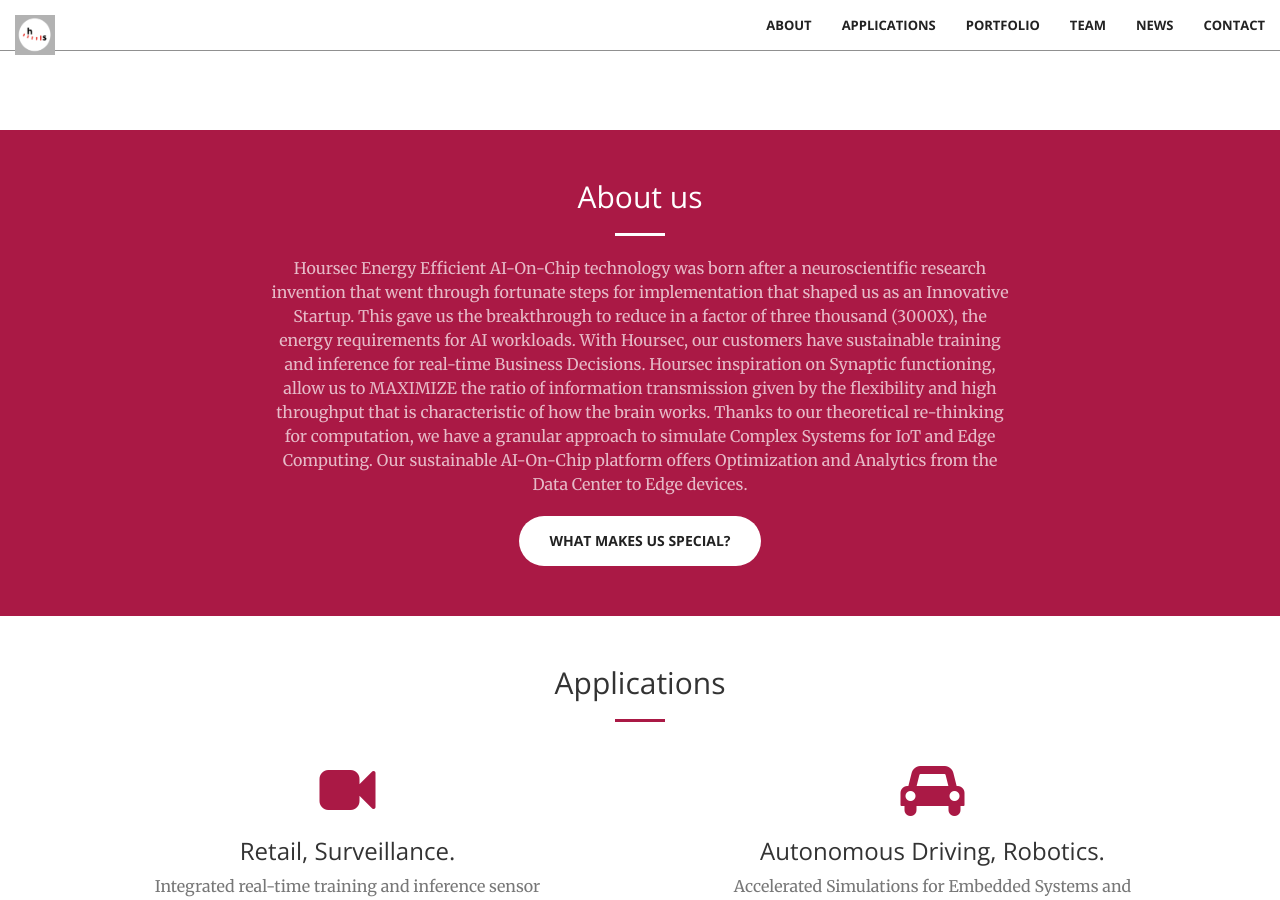
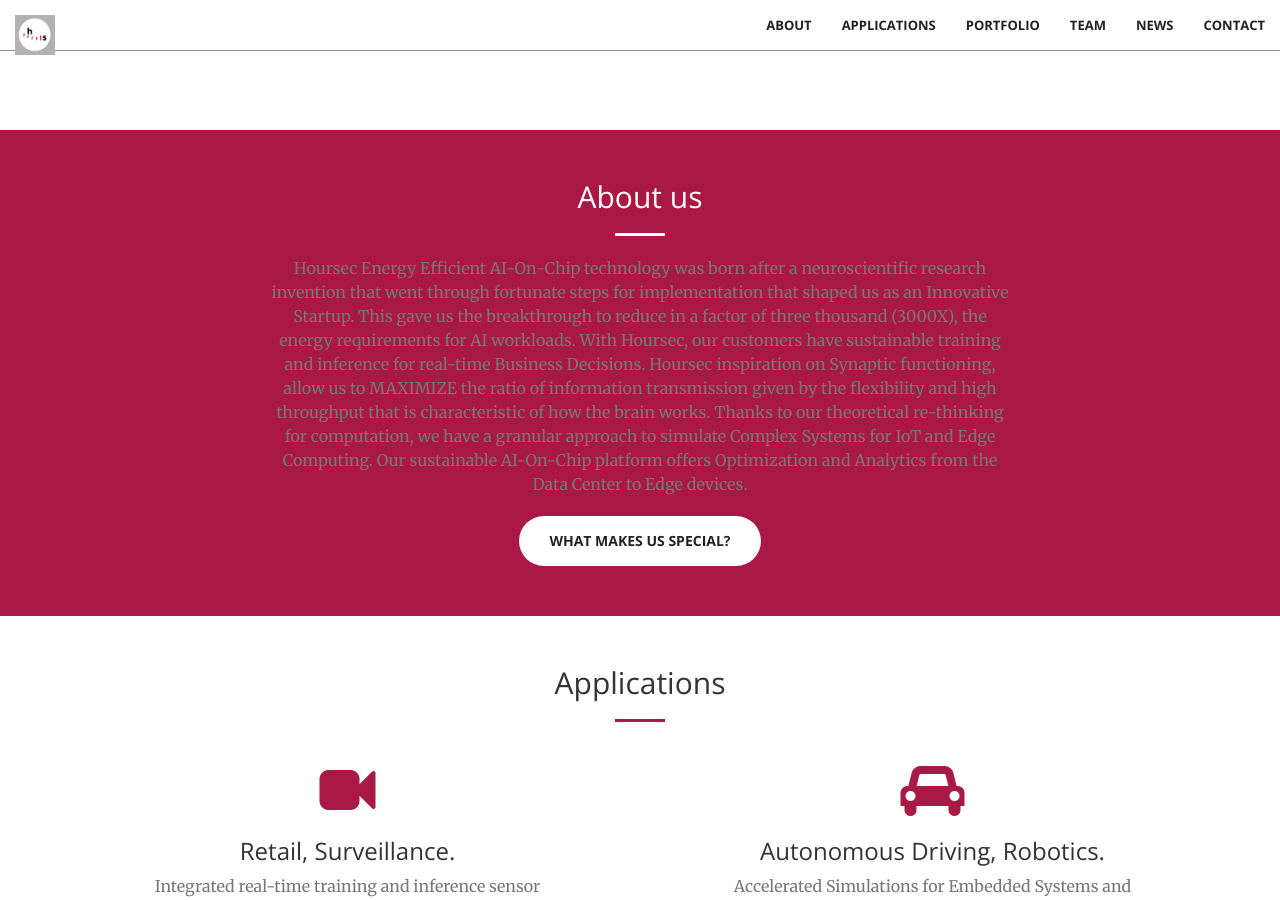
Before and after one commit to hoursec/github.io, a Jekyll site: the page built from index.html, in a window 1280 px wide and 900 px high, scrolled down 770 px. Built offline with Jekyll 4.4.1, drawn with Linux system fonts in a browser that asks for light colours.

Commit message:
Update call-to-action.html

```diff
--- a/_includes/call-to-action.html
+++ b/_includes/call-to-action.html
@@ -4,7 +4,7 @@
             <div class="col-lg-8 col-lg-offset-2 text-center">
                 <h2 class="section-heading">About us</h2>
                 <hr class="light">
-                <p class="text-faded">
+                <p class="text-muted">
 			Hoursec Energy Efficient AI-On-Chip technology was born after a neuroscientific research invention that went through fortunate steps for
 			implementation that shaped us as an Innovative Startup. This gave us the breakthrough to reduce in a factor of three thousand (3000X), the
 			energy requirements for AI workloads. With Hoursec, our customers have sustainable training and inference for real-time Business Decisions.
@@ -31,23 +31,23 @@
                         </h2>
                       </div>
                       <div class="modal-body">
-                          <p class="text-responsive">
+                          <p class="text-muted">
 				  From the well know claim "AI is the new electricity." -Andrew Ng, to "Hoursec is the new sustainable AI that consumes less
 				  electricity."
                         <hr class="primary">
-                          <p class="text-responsive">
+                          <p class="text-muted">
 				  Our AI deployments reduce the amount of energy and data required for training and inference which
 				  protects the privacy of our customers not only by cryptographic measurements but with offline data analytics.
 				  We are inspired by the Brain and its mechanisms for sensing and projecting at the fastest precisions in time and space while
 				  creating a continuous projection of what we see, heard, feel, smell and communicate.
                         <hr class="primary">
-                          <p class="text-responsive">
+                          <p class="text-muted">
 				  Innovative R&D: Our products are based on innovative technologies developed by us in close collaboration with international Research
 				  Institutions for the development of AI solutions at the Extreme Edge, where latencies of nanoseconds are crucial during physical
 				  experiments and trading simulations. Our real-time inference at the edge can also be used as a platform for robust risk analysis
 				  and predictive maintenance, as a strategy for saving costs during manufacturing process.
                         <hr class="primary">
-                          <p class="text-responsive">
+                          <p class="text-muted">
 				  Machine Learning SW/HW Customer-centric strategies: We offer the highest quality solutions confirmed by publications in
 				  scientific journals. Together with our business and development strategies, we reach product-market fit from our deployments. We
 				  offer strategic solutions targeting your required machine learning throughput and autonomous data pipelines. From gravitational
```
